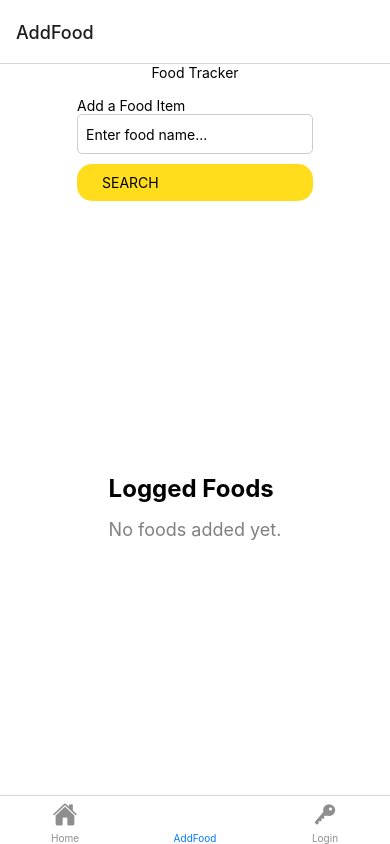
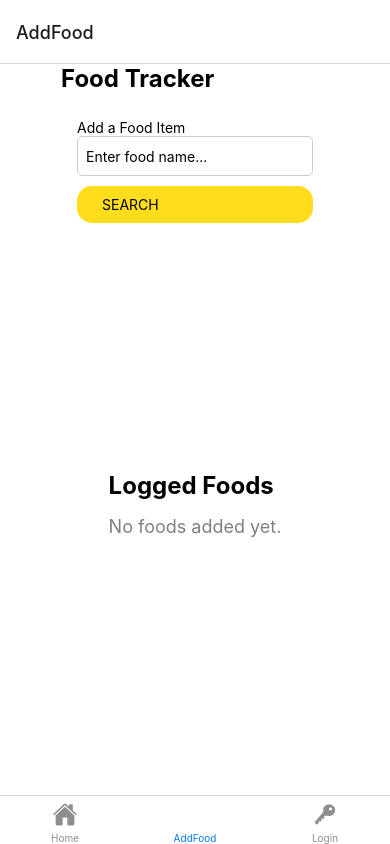
Before and after one commit to pinjaa/macromenu, a React Native app in the folder macromenu/: screen /AddFood in a window 390 px wide. Built offline with nearby package versions, Linux system fonts and the light colour scheme.

Commit message:
pieniä muokkauksia näkymään

```diff
--- a/macromenu/components/AddFood.js
+++ b/macromenu/components/AddFood.js
@@ -1,5 +1,5 @@
 import React, { useState } from 'react';
-import {Text, View, Alert } from 'react-native';
+import {Text, View, Alert, ScrollView, SectionList } from 'react-native';
 import styles from '../styles/style.js';
 import AddFoodForm from './AddFoodForm.js';
 import FoodList from './FoodList.js';
@@ -10,21 +10,22 @@ export default function AddFood() {
   //const [goals, setGoals] = useState({ protein: 150, carbs: 200, fats: 70 });
 
   const addFoodToList = (food) => {
-
-    if(food != null || food != "")
+    if(food)
     {
-      Alert.alert('Food Added', `Food: ${foodName}`);
+      Alert.alert('Food Added', food.name);
       setFoods([...foods, food]);
     }
-
   };
 
   return (
     <View style={styles.container}>
-      <Text>Food Tracker</Text>
-      <AddFoodForm addFood={addFoodToList} />
-      <FoodList foods={foods} />
-      {/* <GoalTracker foods={foods} goals={goals} /> */}
+      <View style={styles.formContainer}>
+        <Text style={styles.title}>Food Tracker</Text>
+        <AddFoodForm addFood={addFoodToList} />
+      </View>
+      <View style={styles.listContainer}>
+        <FoodList foods={foods} />
+      </View>
     </View>
   );
 }
```
